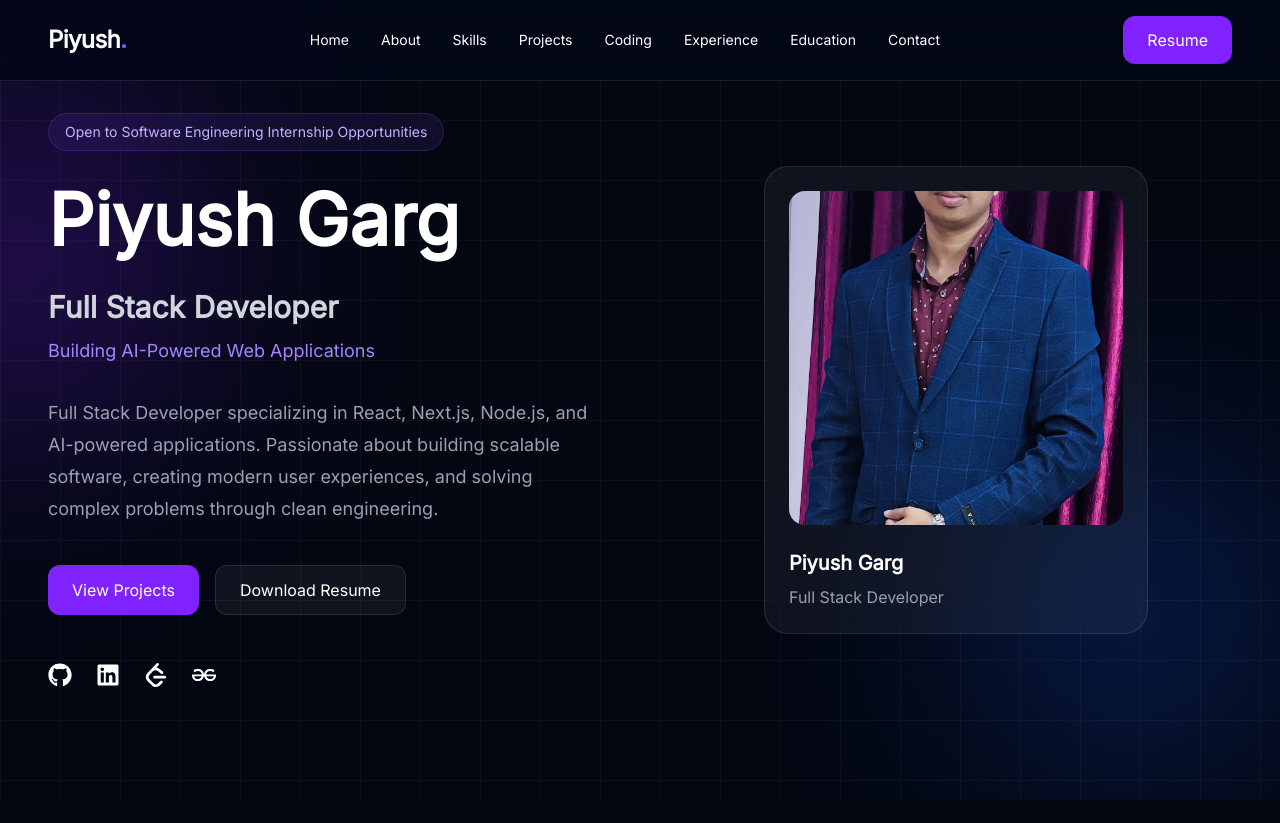
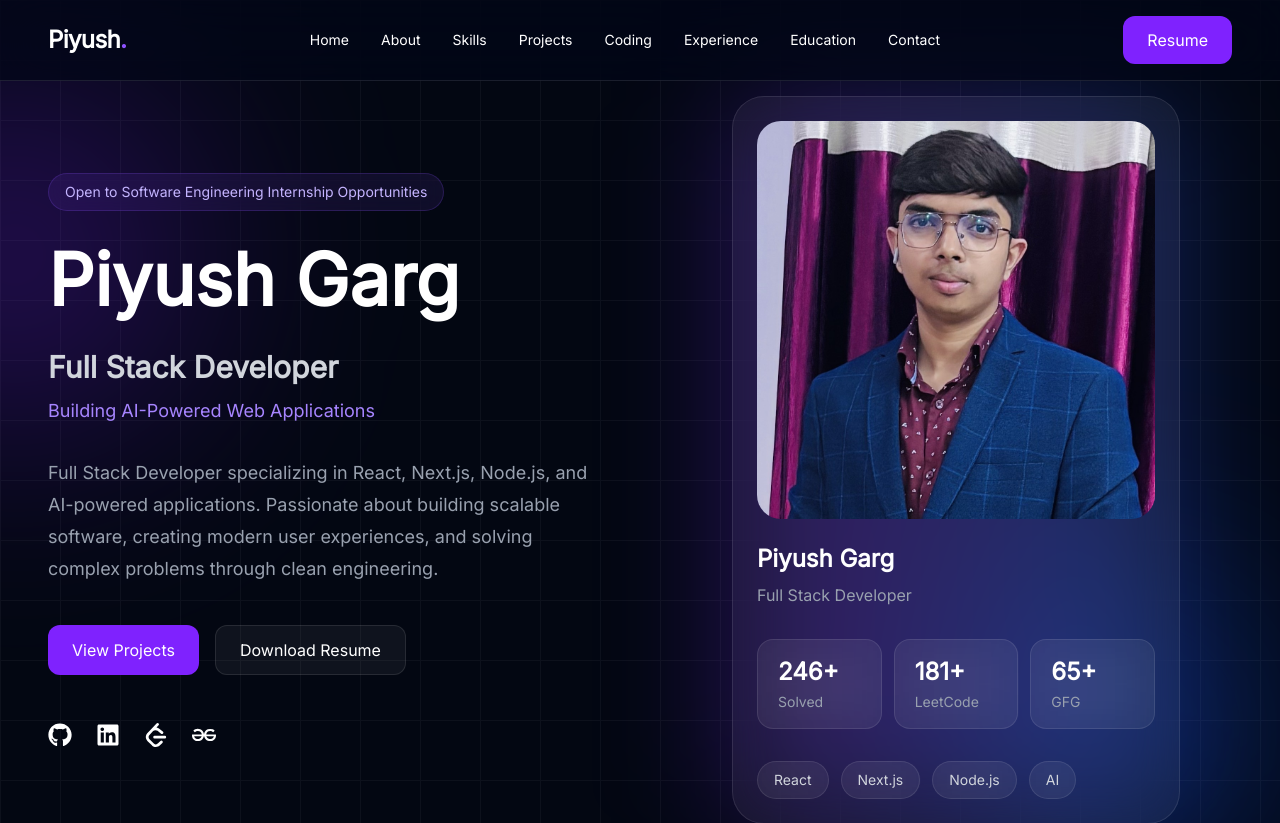
Before and after one commit to piyush-garg-web/portfolio, a React (Vite) app: page / in a window 1280 px wide. Shown: the top 823 px of the page. Built offline with nearby package versions, Linux system fonts and the light colour scheme.

Commit message:
feat: enhance profile card with stats and tech chips

```diff
--- a/src/components/ui/ProfileCard.jsx
+++ b/src/components/ui/ProfileCard.jsx
@@ -1,22 +1,65 @@
+import StatCard from "./StatCard";
+import TechChip from "./TechChip";
+
 function ProfileCard() {
   return (
-    <div className="relative mx-auto w-full max-w-sm">
-      <div className="rounded-3xl border border-white/10 bg-white/5 p-6 backdrop-blur-xl">
+    <div className="relative mx-auto w-full max-w-md">
+
+      {/* Glow */}
+      <div className="absolute inset-0 -z-10 rounded-[40px] bg-gradient-to-r from-violet-600/30 to-blue-600/30 blur-3xl" />
+
+      {/* Card */}
+      <div className="rounded-[32px] border border-white/10 bg-white/5 p-6 backdrop-blur-xl">
+
         <img
           src="/assets/images/profile/profile.JPG"
           alt="Piyush Garg"
-          className="aspect-square w-full rounded-2xl object-cover"
+          className="aspect-square w-full rounded-3xl object-cover"
         />
 
         <div className="mt-6">
-          <h3 className="text-xl font-semibold text-white">
+
+          <h3 className="text-2xl font-bold text-white">
             Piyush Garg
           </h3>
 
           <p className="mt-2 text-gray-400">
             Full Stack Developer
           </p>
+
         </div>
+
+        <div className="mt-8 grid grid-cols-3 gap-3">
+
+          <StatCard
+            value="246+"
+            label="Solved"
+          />
+
+          <StatCard
+            value="181+"
+            label="LeetCode"
+          />
+
+          <StatCard
+            value="65+"
+            label="GFG"
+          />
+
+        </div>
+
+        <div className="mt-8 flex flex-wrap gap-3">
+
+          <TechChip>React</TechChip>
+
+          <TechChip>Next.js</TechChip>
+
+          <TechChip>Node.js</TechChip>
+
+          <TechChip>AI</TechChip>
+
+        </div>
+
       </div>
     </div>
   );
--- /dev/null
+++ b/src/components/ui/StatCard.jsx
@@ -0,0 +1,15 @@
+function StatCard({ value, label }) {
+  return (
+    <div className="rounded-2xl border border-white/10 bg-white/5 px-5 py-4 backdrop-blur-xl">
+      <h3 className="text-2xl font-bold text-white">
+        {value}
+      </h3>
+
+      <p className="mt-1 text-sm text-gray-400">
+        {label}
+      </p>
+    </div>
+  );
+}
+
+export default StatCard;
--- /dev/null
+++ b/src/components/ui/TechChip.jsx
@@ -0,0 +1,9 @@
+function TechChip({ children }) {
+  return (
+    <span className="rounded-full border border-white/10 bg-white/5 px-4 py-2 text-sm text-gray-300 backdrop-blur-xl">
+      {children}
+    </span>
+  );
+}
+
+export default TechChip;
```
Also changed, not shown: public/assets/images/profile/profile.JPG, 1 other file (tests, documents, lock files or other folders).
